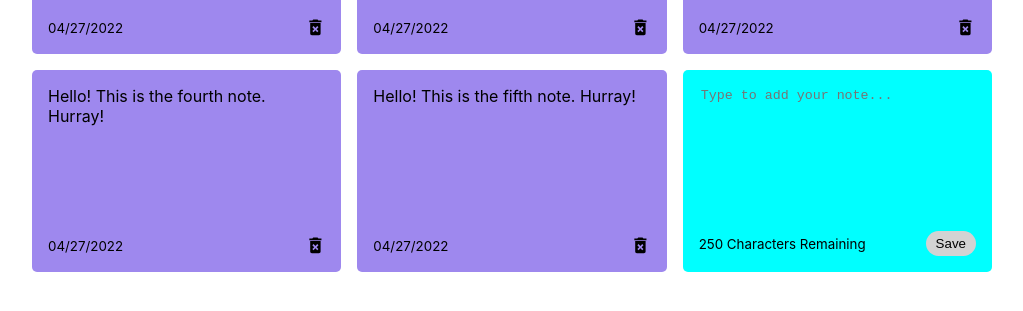
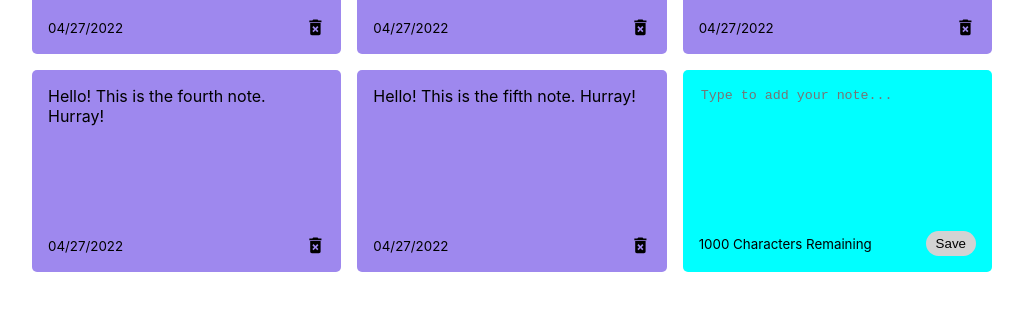
Before and after one commit to qgarcia95/quicknotes, a React (Create React App) app: page / in a window 1280 px wide. Shown: the part 163-474 px from the top of the page, without its empty margins (128-1151 px from the left). Built offline with nearby package versions, Linux system fonts and the light colour scheme.

Commit message:
Changes for issue 7

```diff
--- a/src/components/AddNote.js
+++ b/src/components/AddNote.js
@@ -1,9 +1,12 @@
 import {useState} from 'react';
 const AddNote = ({handleAddNote}) => {
     const [noteText, setNoteText] = useState('');
+    const characterLimit = 1000;
 
     const handleChange = (event) => {
-        setNoteText(event.target.value);
+        if(characterLimit-event.target.value.length >= 0) {
+            setNoteText(event.target.value);
+        }
     }
 
     const handleSaveClick = () => {
@@ -11,7 +14,6 @@ const AddNote = ({handleAddNote}) => {
             handleAddNote(noteText);
             setNoteText('');
         }
-
     }
 
     return (
@@ -25,7 +27,7 @@ const AddNote = ({handleAddNote}) => {
         >
         </textarea>
         <div className="note-footer">
-            <small>250 Characters Remaining</small>
+            <small>{characterLimit- noteText.length} Characters Remaining</small>
             <button className="save" onClick={handleSaveClick}>Save</button>
         </div>
 
--- a/src/index.css
+++ b/src/index.css
@@ -60,6 +60,7 @@ textarea:focus {
   display: flex;
   flex-direction: column;
   justify-content: space-between;
+  white-space: pre-wrap;
 }
 
 .note-footer {
```
